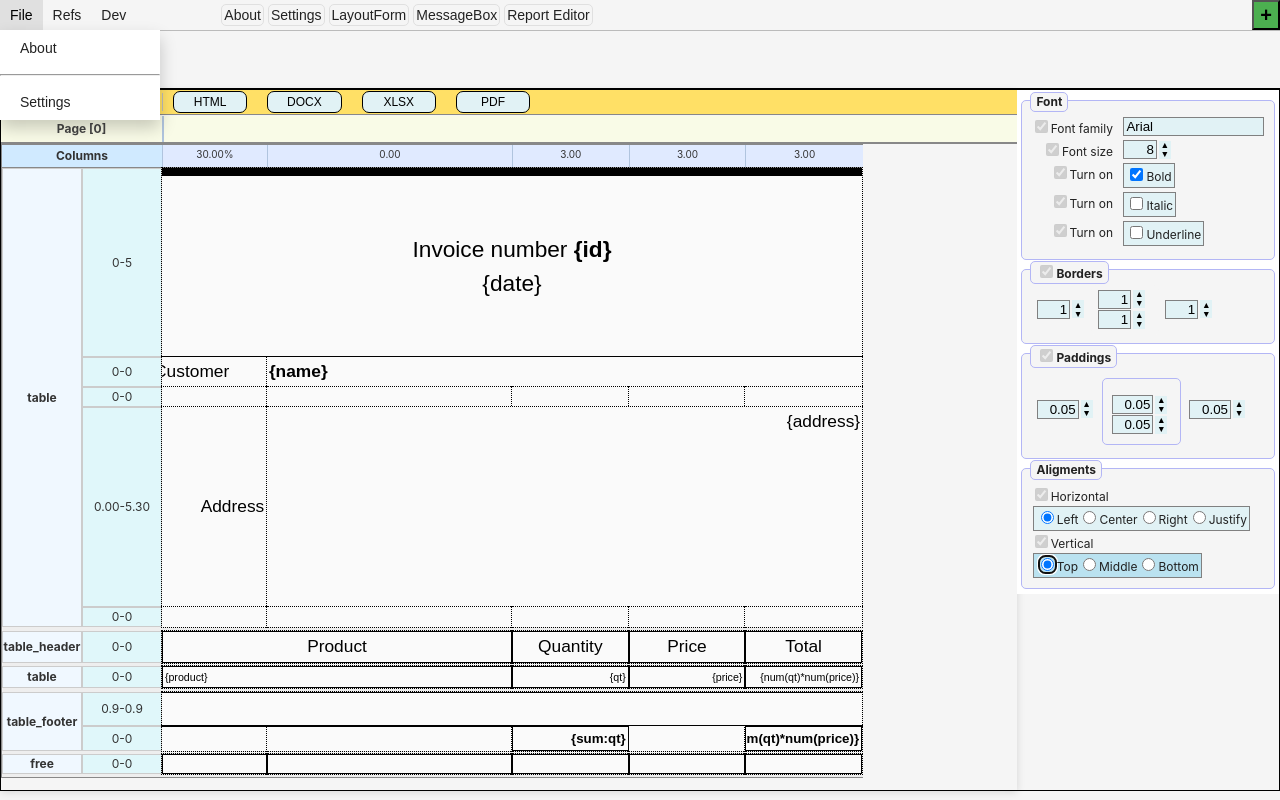
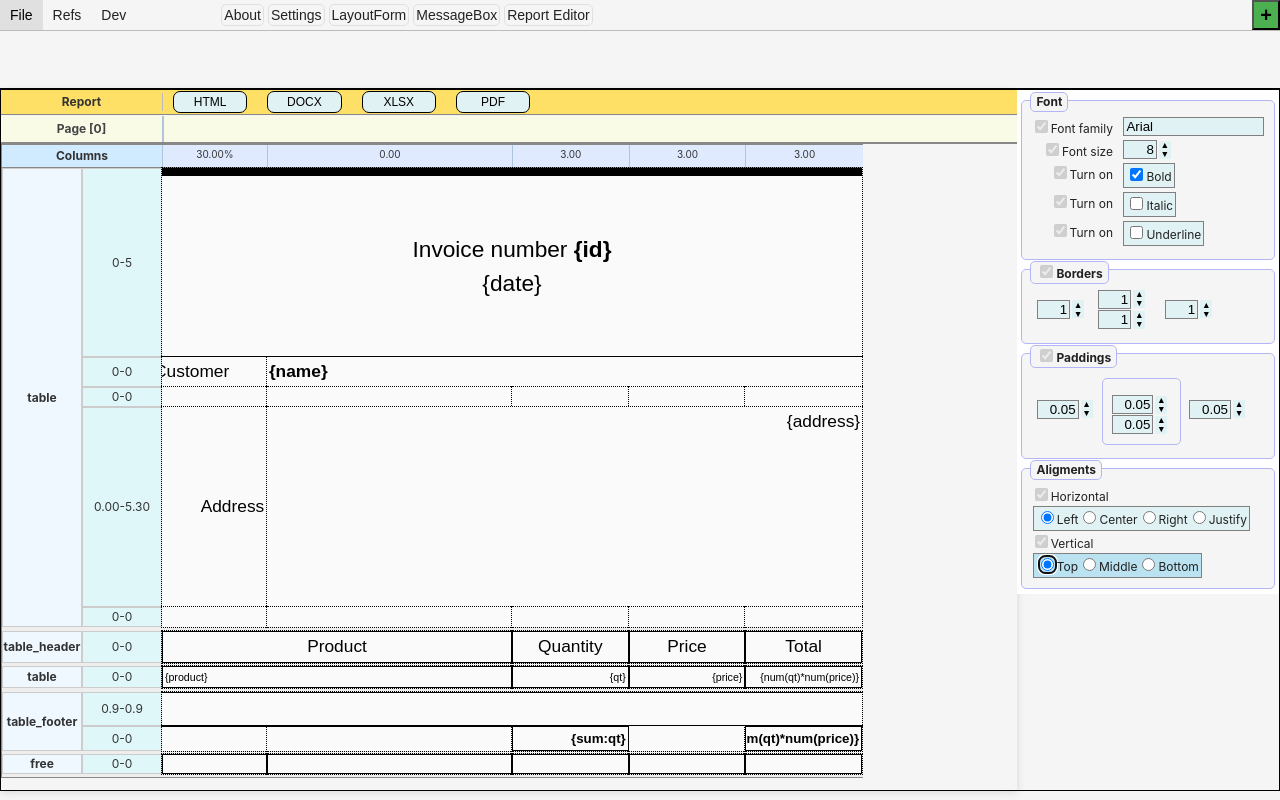
Before and after one commit to AndreiPuchko/q2web, a React (Vite) app: page / in a window 1280 px wide. Built offline with nearby package versions, Linux system fonts and the light colour scheme.

Commit message:
mainmenu - dropdown on click only

```diff
--- a/src/components/MainMenu.tsx
+++ b/src/components/MainMenu.tsx
@@ -1,19 +1,48 @@
-import React, { useState } from 'react';
+import React from 'react';
 import './MainMenu.css';
 import { Q2Form } from "../q2_modules/Q2Form";
-//import { forms } from '../data_modules/data';
-import { q2forms } from '../q2app/q2app'
+import { q2forms } from '../q2app/q2app';
 
 interface MainMenuProps {
     showDialog: (metaData: any) => void;
 }
 
+interface MainMenuState {
+    visibleDropdown: string | null;
+    activated: boolean;
+}
 
-function buildMenuStructure(forms: Q2Form[]): any {
+export class MainMenu extends React.Component<MainMenuProps, MainMenuState> {
+    menuRef: React.RefObject<HTMLDivElement>;
+
+    constructor(props: MainMenuProps) {
+        super(props);
+        this.state = {
+            visibleDropdown: null,
+            activated: false,
+        };
+        this.menuRef = React.createRef();
+    }
+
+    componentDidMount() {
+        document.addEventListener('mousedown', this.handleClickOutside);
+    }
+
+    componentWillUnmount() {
+        document.removeEventListener('mousedown', this.handleClickOutside);
+    }
+
+    handleClickOutside = (event: MouseEvent) => {
+        if (this.menuRef.current && !this.menuRef.current.contains(event.target as Node)) {
+            this.setState({ visibleDropdown: null, activated: false });
+        }
+    };
+
+    buildMenuStructure(forms: Q2Form[]): any {
         const structure: any = {};
+        let uid = 0;
 
-  let uid: number = 0;
-  forms.forEach((form, index) => {
+        forms.forEach((form) => {
             if (!form.menubarpath) return;
             const path = form.menubarpath.split('|');
             let currentLevel = structure;
@@ -21,7 +50,6 @@ function buildMenuStructure(forms: Q2Form[]): any {
             path.forEach((part, i) => {
                 if (!currentLevel[part]) {
                     uid++;
-
                     currentLevel[part] = {
                         __meta__: {
                             label: part,
@@ -34,14 +62,13 @@ function buildMenuStructure(forms: Q2Form[]): any {
                 currentLevel = currentLevel[part];
             });
         });
-  // console.log(structure)
+
         return structure;
     }
 
-
-const renderMenu = (menuStructure: any, showDialog: (metaData: any) => void, hideDropdown: () => void) => {
+    renderMenu = (menuStructure: any): JSX.Element[] => {
         const items = Object.entries(menuStructure)
-    .filter(itm => itm[0] !== "__meta__")
+            .filter(([key]) => key !== "__meta__")
             .map(([key, value]: [string, any]) => ({ key, ...value.__meta__, children: value }))
             .sort((a, b) => (a.seq ?? 0) - (b.seq ?? 0));
 
@@ -52,83 +79,101 @@ const renderMenu = (menuStructure: any, showDialog: (metaData: any) => void, hid
 
             if (item.label !== "" && item.key && item.key !== null) {
                 return (
-        <button key={item.key} onClick={() => {
-          showDialog(q2forms.find(form => form.key === item.key));
-          hideDropdown();
+                    <button key={item.key} onClick={(e) => {
+                        e.stopPropagation();
+                        const form = q2forms.find(f => f.key === item.key);
+                        if (form) this.props.showDialog(form);
+                        this.hideDropdown();
                     }}>
                         {item.label}
                     </button>
                 );
             }
 
-    // It's a submenu
             return (
                 <div className='submenu' key={item.label}>
                     <button className='submenubtn'>{item.label}</button>
                     <div className='submenu-content'>
-          {renderMenu(item.children, showDialog, hideDropdown)}
+                        {this.renderMenu(item.children)}
                     </div>
                 </div>
             );
         });
     };
 
-
-const renderToolButtons = (forms: Q2Form[], showDialog: (metaData: any) => void, hideDropdown: () => void) => {
-  return forms.map((form) => {
+    renderToolButtons = (): JSX.Element[] => {
+        return q2forms.map((form) => {
             const menutoolbar = form.menutoolbar;
             if (menutoolbar === 1 || menutoolbar === true) {
                 const pathParts = form.menubarpath.split('|');
                 const label = pathParts[pathParts.length - 1];
                 return (
-        <button key={form.key} onClick={() => { showDialog(form); hideDropdown(); }} className='toolButton'>
+                    <button key={form.key} onClick={() => {
+                        this.props.showDialog(form);
+                        this.hideDropdown();
+                    }} className='toolButton'>
                         {label}
                     </button>
                 );
             }
             return null;
-  });
+        }).filter(Boolean) as JSX.Element[];
     };
 
-const MainMenu: React.FC<MainMenuProps> = ({ showDialog }) => {
-  const [visibleDropdown, setVisibleDropdown] = useState<string | null>(null);
-  const menuStructure = buildMenuStructure(q2forms);
+    openNewTab = () => {
+        window.open('/', '_blank');
+    };
+
+    hideDropdown = () => {
+        this.setState({ visibleDropdown: null, activated: false });
+    };
+
+    render() {
+        const { visibleDropdown, activated } = this.state;
+        const menuStructure = this.buildMenuStructure(q2forms);
 
         const items = Object.entries(menuStructure)
             .map(([key, value]: [string, any]) => ({ key, ...value.__meta__, children: value }))
             .sort((a, b) => (a.seq ?? 0) - (b.seq ?? 0));
 
-  const openNewTab = () => {
-    window.open('/', '_blank');
-  };
-
-  const hideDropdown = () => {
-    setVisibleDropdown(null);
-  };
-
         return (
             <nav className='MainMenuBar'>
-      <div className='menuItems' onMouseLeave={hideDropdown}>
+                <div className='menuItems' ref={this.menuRef}
+                // onMouseLeave={this.hideDropdown}
+                >
                     {items.map((item) => (
-          <div className='dropdown' key={item.seq} onMouseEnter={() => setVisibleDropdown(item.label)}>
+                        <div
+                            className='dropdown'
+                            key={item.seq}
+                            onMouseEnter={() => {
+                                if (activated) this.setState({ visibleDropdown: item.label });
+                            }}
+                            onClick={() => {
+                                if (!activated) {
+                                    this.setState({ activated: true });
+                                }
+                                this.setState({ visibleDropdown: item.label });
+                            }}
+                        >
                             <button className='dropbtn'>{item.label}</button>
                             <div
                                 className='dropdown-content'
                                 style={{ display: visibleDropdown === item.label ? 'block' : 'none' }}
                             >
-              {renderMenu(item.children, showDialog, hideDropdown)}
+                                {this.renderMenu(item.children)}
                             </div>
                         </div>
                     ))}
                 </div>
                 <div className='spacer1'></div>
                 <div className='toolButtons'>
-        {renderToolButtons(q2forms, showDialog, hideDropdown)}
+                    {this.renderToolButtons()}
                 </div>
                 <div className='spacer9'></div>
-      <button className='newTabButton' onClick={openNewTab}><b>+</b></button>
+                <button className='newTabButton' onClick={this.openNewTab}><b>+</b></button>
             </nav>
         );
-};
+    }
+}
 
 export default MainMenu;
```
Lines whose indentation alone changed are shown as unchanged.
